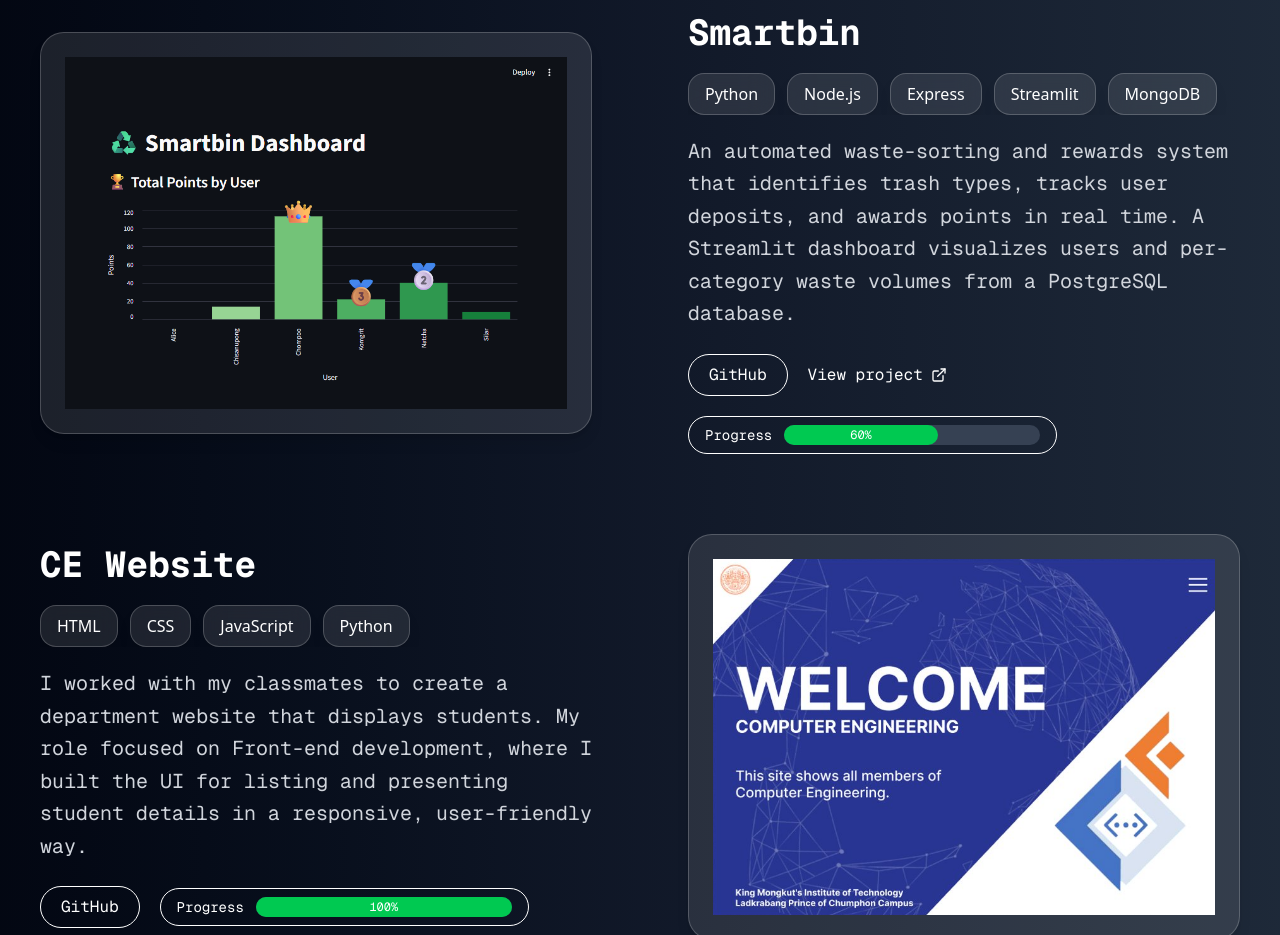
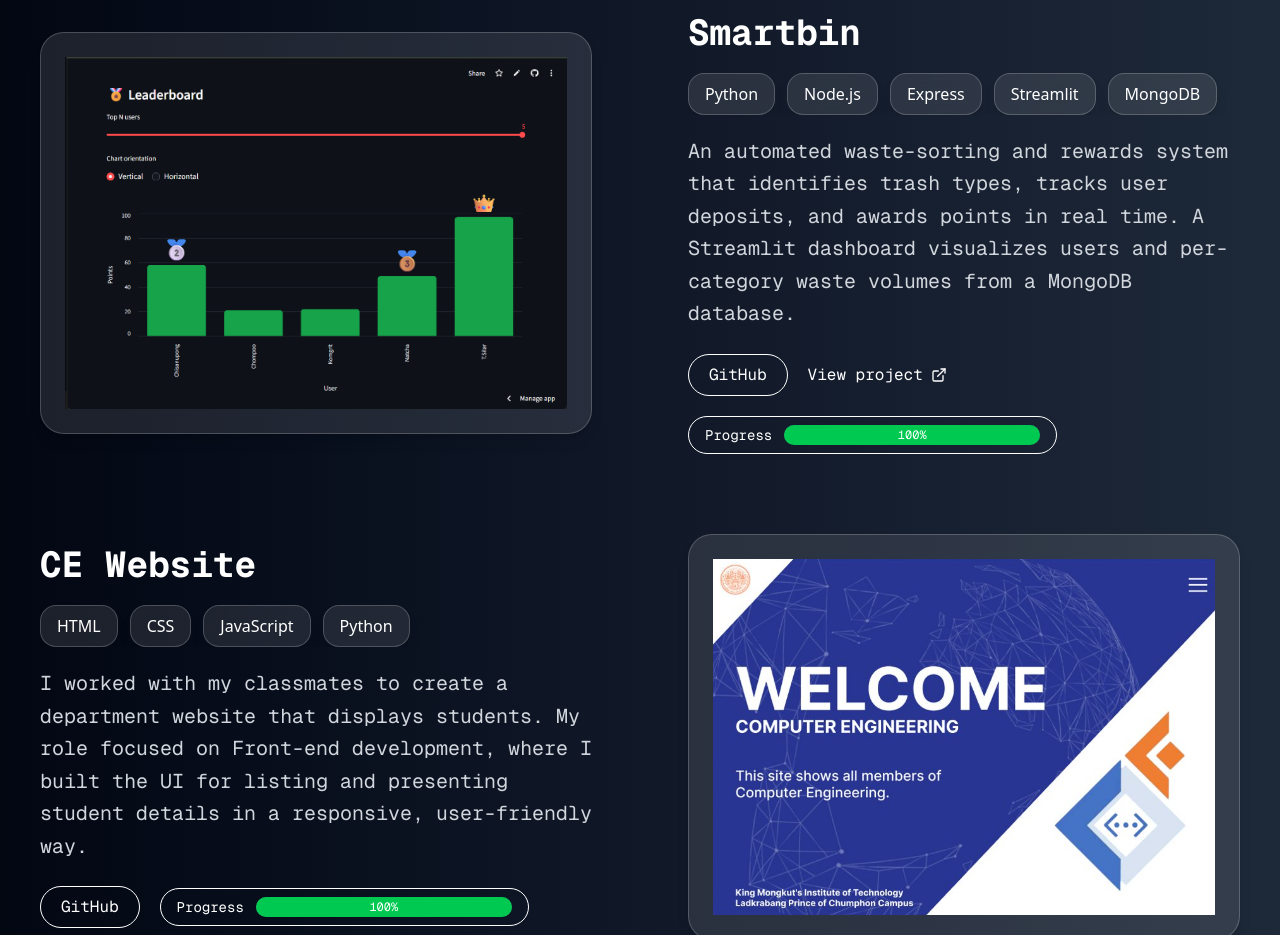
Before and after one commit to LeftRightConfuse/PortFolio_Project, a Next.js app: page / in a window 1280 px wide. Shown: the part 2340-3275 px from the top of the page. Built offline with nearby package versions, Linux system fonts and the light colour scheme.

Commit message:
smartbin change

```diff
--- a/src/app/projec/page.jsx
+++ b/src/app/projec/page.jsx
@@ -109,7 +109,7 @@
                 An automated waste-sorting and rewards system that identifies
                 trash types, tracks user deposits, and awards points in real
                 time. A Streamlit dashboard visualizes users and per-category
-                waste volumes from a PostgreSQL database.
+                waste volumes from a MongoDB database.
               </p>
               <div className="mt-6 flex flex-wrap items-center gap-5">
                 <Link
@@ -131,8 +131,8 @@
                 <div className="flex items-center gap-3 rounded-full border border-white px-4 py-2">
                   <span className="font-mono text-sm">Progress</span>
                   <div className="h-5 w-56 lg:w-64 rounded-full bg-gray-700">
-                    <div className="h-5 w-[60%] rounded-full bg-green-500 text-center text-xs font-mono leading-5">
-                      60%
+                    <div className="h-5 w-[100%] rounded-full bg-green-500 text-center text-xs font-mono leading-5">
+                      100%
                     </div>
                   </div>
                 </div>
```
Also changed, not shown: public/smartbin.png.
